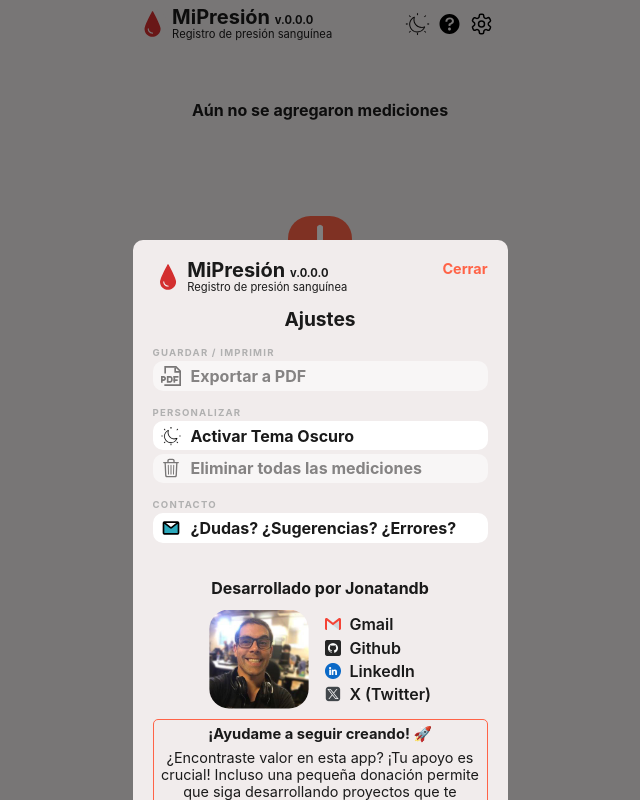
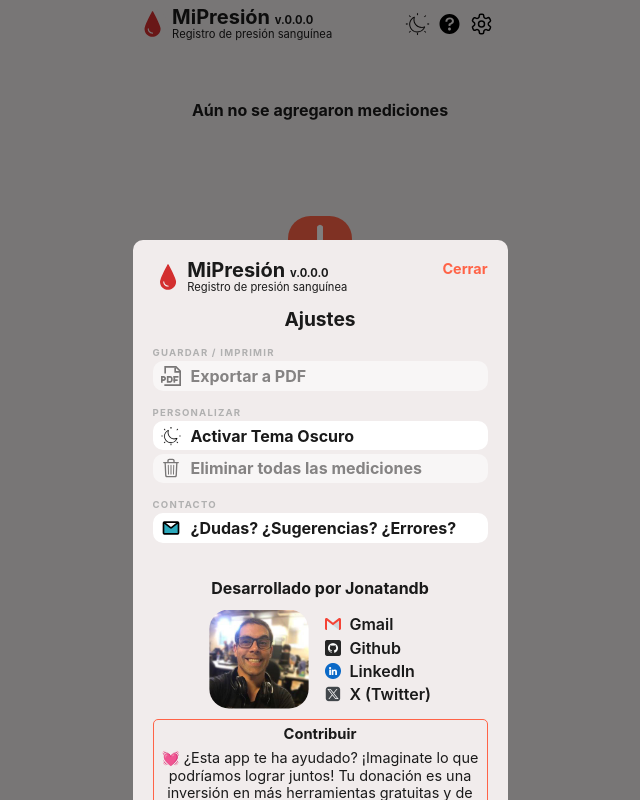
Before and after one commit to Jonatandb/MiPresion, a React (Vite) app: page /settings in a window 1280 px wide. Shown: the whole page, without its empty margins (320-960 px from the left). Built offline with nearby package versions, Linux system fonts and the light colour scheme; what @react-pdf/renderer would draw is missing.

Commit message:
Improve general styles and add new texts to Donate component

```diff
--- a/package.json
+++ b/package.json
@@ -1,7 +1,7 @@
 {
   "name": "mipresion",
   "description": "MiPresión - Registro de presión sanguínea por Jonatandb",
-  "version": "3.2.4",
+  "version": "3.2.5",
   "author": {
     "name": "Jonatandb",
     "email": "jonatandb@gmail.com",
--- a/src/components/Donate/Donate.module.css
+++ b/src/components/Donate/Donate.module.css
@@ -33,7 +33,7 @@
   width: 100%;
   flex-direction: column;
   padding-bottom: .1rem;
-  margin-top: .5rem;
+  margin-bottom: .8rem;
 }
 
 .theterWallet div {
--- a/src/components/Donate/Donate.tsx
+++ b/src/components/Donate/Donate.tsx
@@ -2,6 +2,7 @@ import { useEffect } from "react"
 import { useThemeContext } from "@/hooks/useTheme"
 import { copyToClipboard } from "@/utils/copyToClipboard"
 import { trackEvent } from "@/utils/analytics"
+import { Theme } from "@/contexts/ThemeEnum"
 
 import usdt from "@/assets/usdt.png"
 import kofi from "@/assets/ko-fi.png"
@@ -11,18 +12,33 @@ import mercadopago_black from "@/assets/mercadopago_black.png"
 
 import styles from "./Donate.module.css"
 
-const DONATE_MESSAGES = [
-  "¿Te resultó útil esta app? ¡Tu apoyo hace la diferencia! Tu donación, por pequeña que sea, me ayuda a seguir creando herramientas gratuitas que mejoren tu día a día.",
-  "¿Te gustó esta app? ¡Ayudame a seguir innovando! Con tu donación, voy a poder crear más herramientas útiles para vos y todos los usuarios.",
-  "¿Encontraste valor en esta app? ¡Tu apoyo es crucial! Incluso una pequeña donación permite que siga desarrollando proyectos que te beneficien.",
-  "¿Disfrutaste usando esta app? ¡Tu donación marca la diferencia! Con tu ayuda, voy a seguir creando aplicaciones gratuitas que mejoren tu vida.",
-  "¿Esta app te fue útil? ¡Marcá la diferencia con tu apoyo! Tu donación me permite seguir desarrollando herramientas prácticas para todos.",
-  "¿Te resultó útil esta app? ¡Apoyá el desarrollo continuo! Tu donación me ayuda a seguir creando proyectos gratuitos que te beneficien cada día.",
+const DONATE_TITLES = [
+  "Donar ahora",
+  "Apoyar el proyecto",
+  "Contribuir"
 ]
 
-const randomDonateMessage = () => {
-  const randomIndex = Math.floor(Math.random() * DONATE_MESSAGES.length)
-  return DONATE_MESSAGES[randomIndex]
+const DONATE_EMOJIS = ["🙏🏻", "⭐", "💚", "💖", "💙", "💕", "💛", "💓", "💌", "❤️", "🌟", "🚀", "☕"]
+
+const DONATE_MESSAGES = [
+  "¡Tu apoyo es vital para mantener esta app viva! Cada donación, por pequeña que sea, me permite seguir ofreciendo herramientas gratuitas que hacen tu vida más fácil. ¡Gracias por ser parte de esto!",
+  "¿Te gusta esta app? ¡Ayúdame a mantenerla gratis para todos! Tu donación no solo me inspira, sino que también me da los recursos para seguir mejorando y creando contenido útil.",
+  "¿Esta app te ha ayudado? ¡Imaginate lo que podríamos lograr juntos! Tu donación es una inversión en más herramientas gratuitas y de calidad para todos.",
+  "¿Te gustaría ver más proyectos como este? ¡Tu donación lo hace posible! Cada aporte me acerca un paso más a seguir creando soluciones que beneficien a todos.",
+  "¿Te ha sido útil esta app? ¡Tu generosidad puede cambiar todo! Con tu donación, puedo dedicar más tiempo y recursos a mejorar y expandir esta herramienta para vos y muchos más.",
+  "¿Te gusta lo que hago? ¡Tu apoyo es mi combustible! Cada donación, por pequeña que sea, me motiva a seguir creando y compartiendo herramientas que hacen la diferencia.",
+  "¿Te ha servido esta app? ¡Ayúdame a seguir ayudando! Tu donación no solo me permite mantener este proyecto, sino también crear nuevos que beneficien a más personas como vos.",
+  "¿Te gustaría que esta app siga creciendo? ¡Tu donación es clave! Con tu apoyo, puedo seguir desarrollando y mejorando herramientas que hacen tu vida más sencilla.",
+  "¿Te ha gustado esta app? ¡Tu donación es un voto de confianza! Me ayuda a seguir trabajando en proyectos que te benefician a vos y a miles de usuarios más.",
+  "¿Te ha resultado útil esta app? ¡Tu apoyo es invaluable! Con tu donación, puedo seguir ofreciendo herramientas gratuitas y de calidad que mejoran tu día a día.",
+  "¿Te gusta lo que hago? ¡Tu donación es mi mayor recompensa! Me ayuda a seguir creando y compartiendo herramientas que hacen la diferencia en la vida de las personas.",
+  "¿Te ha servido esta app? ¡Tu donación es un gesto que vale oro! Me permite seguir trabajando en proyectos que benefician a todos, incluido vos.",
+  "¿Te gustaría que esta app siga mejorando? ¡Tu donación lo hace posible! Cada aporte me acerca un paso más a ofrecerte herramientas aún más útiles y eficientes.",
+  "¿Te ha gustado esta app? ¡Tu donación es un abrazo de apoyo! Me motiva a seguir creando y compartiendo soluciones que hacen tu vida más fácil.",
+  "¿Te ha resultado útil esta app? ¡Tu donación es un gesto de gratitud que me inspira a seguir trabajando en proyectos que benefician a todos."
+]
+const getRandomIndex = (itemsArray: string[]) => {
+  return Math.floor(Math.random() * itemsArray.length)
 }
 
 const Donate = () => {
@@ -42,30 +58,18 @@ const Donate = () => {
 
   return (
     <div className={styles.donateContainer}>
-      <h3>¡Ayudame a seguir creando! 🚀</h3>
-      <span>{randomDonateMessage()}</span>
-      <span>Elegí tu método de pago preferido:</span>
+      <h3>{DONATE_TITLES[getRandomIndex(DONATE_TITLES)]}</h3>
+      <span>{DONATE_EMOJIS[getRandomIndex(DONATE_EMOJIS)]} {DONATE_MESSAGES[getRandomIndex(DONATE_MESSAGES)]}</span>
       <a href="https://link.mercadopago.com.ar/jonatandb"
         target="_blank"
         rel="noopener noreferrer"
         title='Donar con MercadoPago'
         onClick={() => trackEvent("ImageClicked_MercadoPago_Donate")}
       >
-        <img src={theme === "dark" ? mercadopago_black : mercadopago_white}
+        <img src={theme === Theme.Dark ? mercadopago_black : mercadopago_white}
           width={100}
           height={40.61}
           alt="MercadoPago banner"
-        />
-      </a>
-      <a href="https://ko-fi.com/L3L31N4GV/"
-        target="_blank"
-        rel="noopener noreferrer"
-        title='Donar con Ko-fi'
-        onClick={() => trackEvent("ImageClicked_Ko-fi_Donate")}>
-        <img src={kofi}
-          alt="Ko-fi banner"
-          width={200}
-          height={26.89}
         />
       </a>
       <div className={styles.theterWallet} onClick={handleTheterClick}>
@@ -87,6 +91,17 @@ const Donate = () => {
           />
         </div>
       </div>
+      <a href="https://ko-fi.com/L3L31N4GV/"
+        target="_blank"
+        rel="noopener noreferrer"
+        title='Donar con Ko-fi'
+        onClick={() => trackEvent("ImageClicked_Ko-fi_Donate")}>
+        <img src={kofi}
+          alt="Ko-fi banner"
+          width={200}
+          height={26.89}
+        />
+      </a>
     </div>
   )
 }
```
